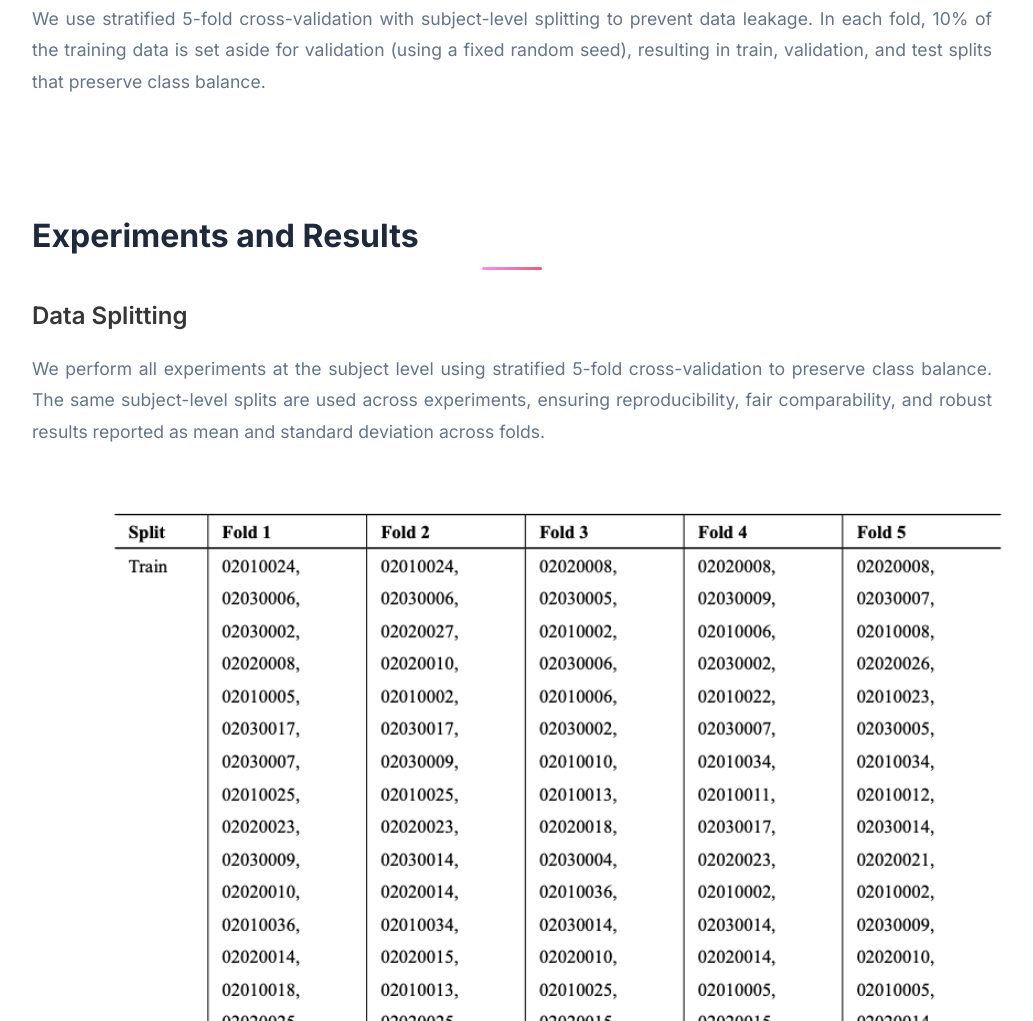
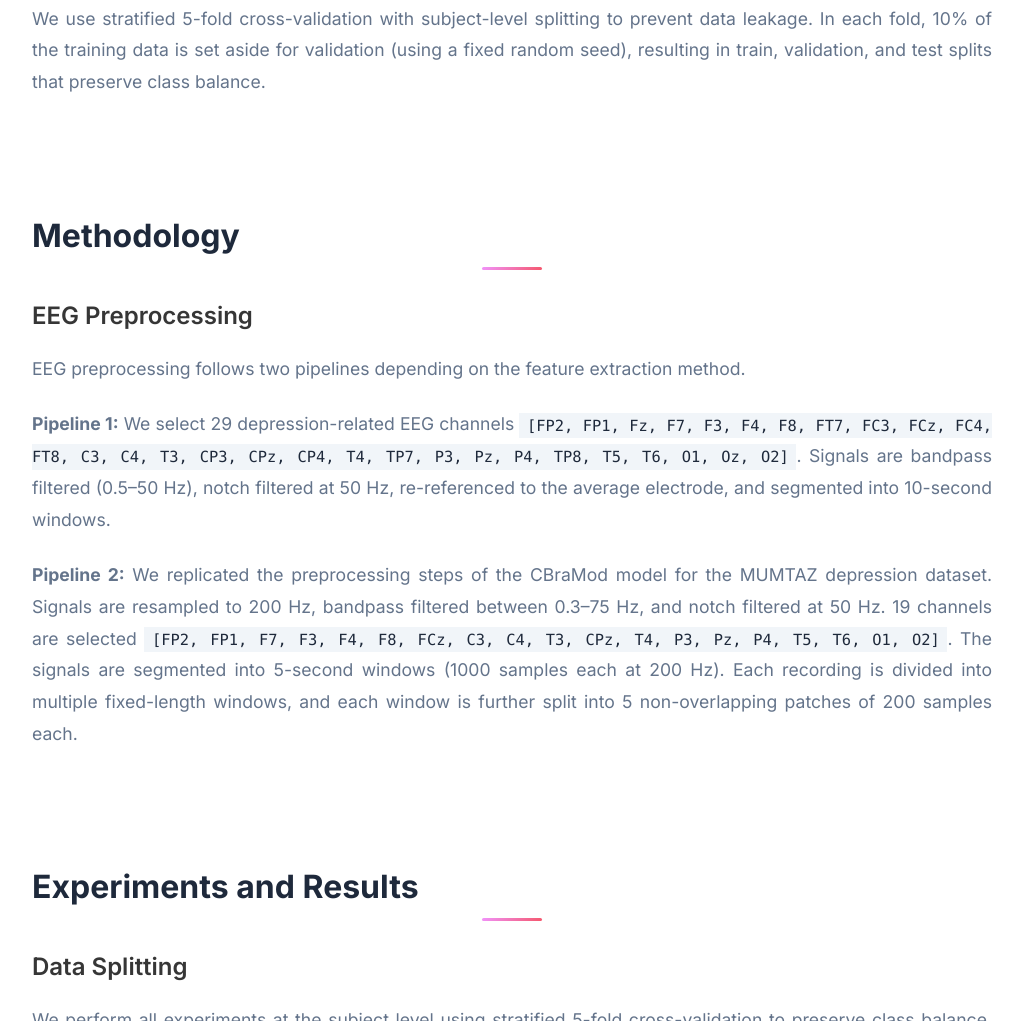
Before and after one commit to annisaafitrinn/tri-dep, a plain HTML site: page index.html in a window 1280 px wide. Shown: the part 1963-2984 px from the top of the page, without its empty margins (128-1161 px from the left). Drawn offline with nearby package versions, Linux system fonts and the light colour scheme; some icons are missing.

Commit message:
first commit

```diff
--- a/index.html
+++ b/index.html
@@ -268,6 +268,38 @@
   </div>
 </section>
 
+<!-- Our Works -->
+<section class="section">
+  <div class="container is-max-desktop">
+    <h2 class="title is-3">Methodology</h2>
+    <div class="content has-text-justified">
+      <p></p>
+    </div>
+
+    <!-- Subsection 1 -->
+    <h3 class="title is-4">EEG Preprocessing</h3>
+    <div class="content has-text-justified">
+      <p>
+        EEG preprocessing follows two pipelines depending on the feature extraction method.
+      </p>
+      <p>
+        <b>Pipeline 1:</b> We select 29 depression-related EEG channels
+        <code>[FP2, FP1, Fz, F7, F3, F4, F8, FT7, FC3, FCz, FC4, FT8, C3, C4, T3, CP3, CPz, CP4, T4, TP7, P3, Pz, P4, TP8, T5, T6, O1, Oz, O2]</code>.
+        Signals are bandpass filtered (0.5–50 Hz), notch filtered at 50 Hz, re-referenced to the average electrode, and segmented into 10-second windows.
+      </p>
+      <p>
+        <b>Pipeline 2:</b> We replicated the preprocessing steps of the CBraMod model for the MUMTAZ depression dataset.
+        Signals are resampled to 200 Hz, bandpass filtered between 0.3–75 Hz, and notch filtered at 50 Hz.
+        19 channels are selected
+        <code>[FP2, FP1, F7, F3, F4, F8, FCz, C3, C4, T3, CPz, T4, P3, Pz, P4, T5, T6, O1, O2]</code>.
+        The signals are segmented into 5-second windows (1000 samples each at 200 Hz).
+        Each recording is divided into multiple fixed-length windows, and each window is further split into 5 non-overlapping patches of 200 samples each.
+      </p>
+    </div>
+  </div>
+</section>
+
+
 <!-- Experiments and Results -->
 <section class="section">
   <div class="container is-max-desktop">
```
